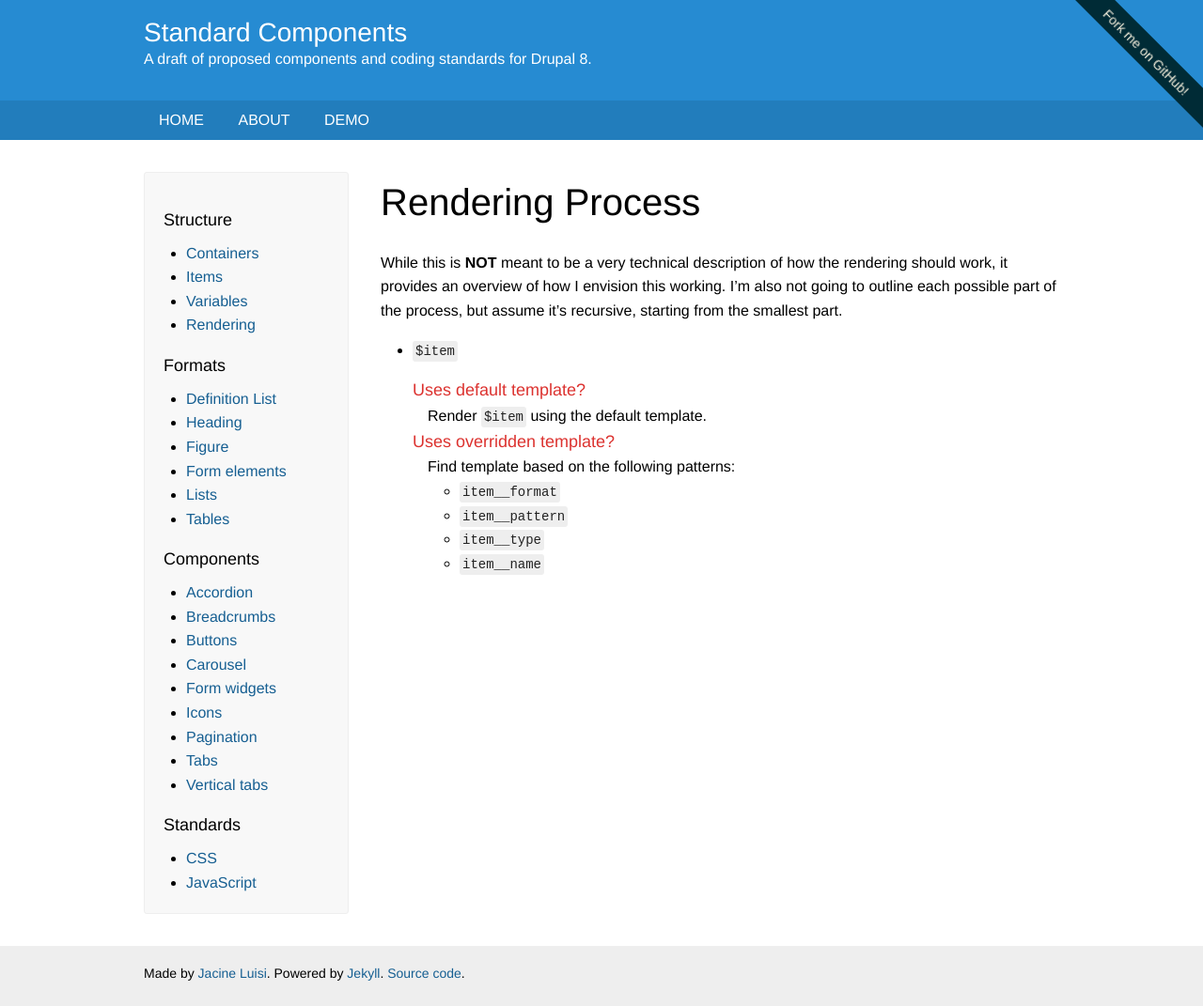
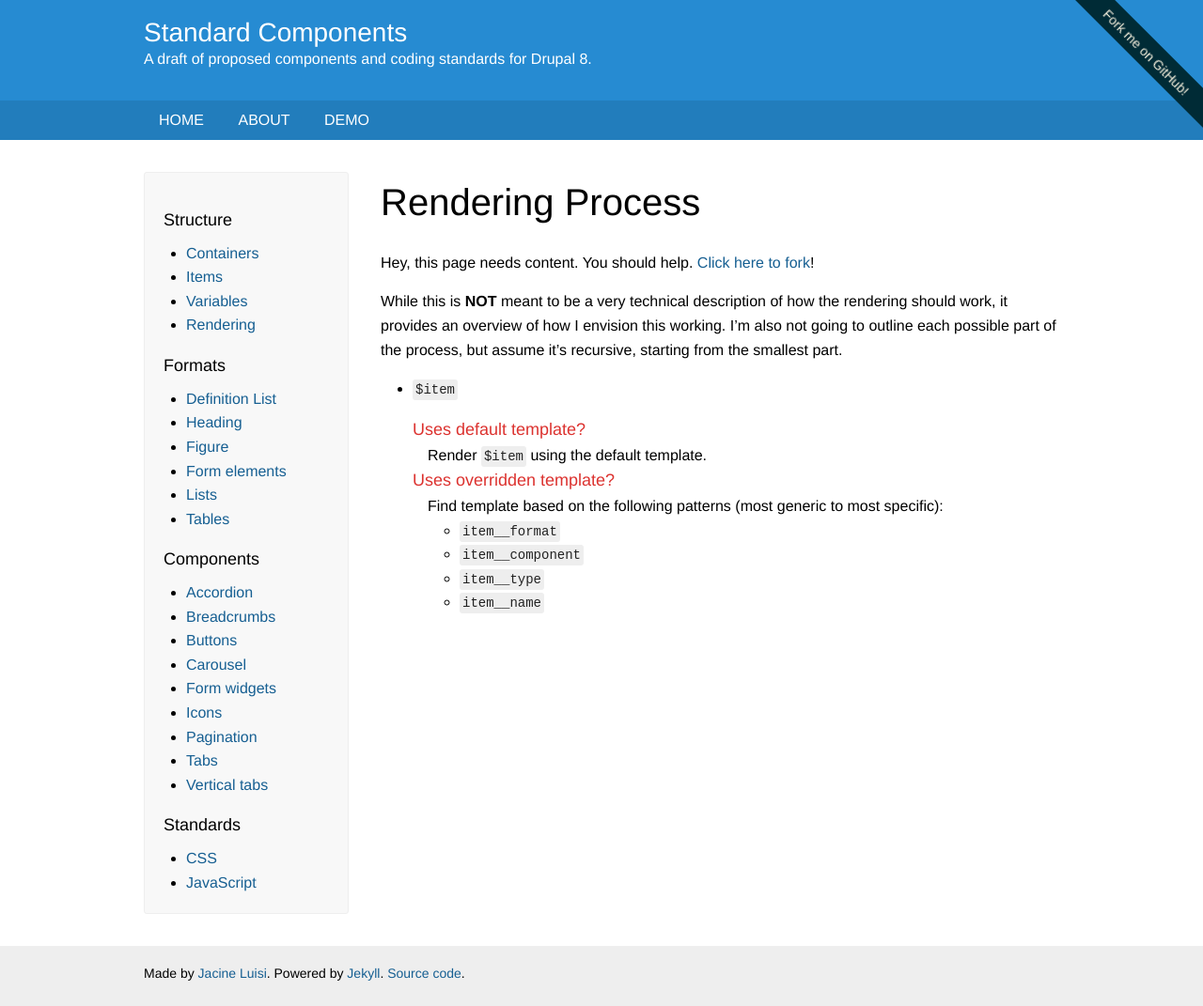
Before and after one commit to jacine/drupal, a Jekyll site: the page built from _posts/structure/2012-01-01-render.md, in a window 1280 px wide. Shown: the whole page at 94% size. Built offline with Jekyll 4.4.1, drawn with Linux system fonts in a browser that asks for light colours; nearby versions of some CDN libraries; Markdown is read by kramdown in place of the engine named in the settings.

Commit message:
Fix a few typos.

```diff
--- a/_includes/examples/item.html
+++ b/_includes/examples/item.html
@@ -17,7 +17,7 @@
   <summary>PHP source</summary>
 {% highlight php %}
 <?php foreach ($items as $item): ?>
-  <?php print render($items); ?>
+  <?php print render($item); ?>
 <?php endforeach; ?>
 {% endhighlight %}
 </details>
--- a/_posts/structure/2012-01-01-render.md
+++ b/_posts/structure/2012-01-01-render.md
@@ -3,6 +3,8 @@
 title: "Rendering Process"
 categories: [structure]
 ---
+
+{% include fork-me.html %}
 
 While this is **NOT** meant to be a very technical description of how the rendering should work, it provides an overview of how I envision this working.  I'm also not going to outline each possible part of the process, but assume it's recursive, starting from the smallest part.
 
@@ -13,10 +15,10 @@
       <dt class="question">Uses default template?</dt>
       <dd class="answer">Render <code>$item</code> using the default template.</dd>
       <dt class="question">Uses overridden template?</dt>
-      <dd class="answer">Find template based on the following patterns:
+      <dd class="answer">Find template based on the following patterns (most generic to most specific):
         <ul>
           <li><code>item__format</code></li>
-          <li><code>item__pattern</code></li>
+          <li><code>item__component</code></li>
           <li><code>item__type</code></li>
           <li><code>item__name</code></li>
         </ul>
--- a/sass/partials/_utilities.sass
+++ b/sass/partials/_utilities.sass
@@ -18,7 +18,7 @@
   width: 1px
 
 
-// Visually hidden, but available to screenreaders and keyboard navigation.
+// Visually hidden, but available to screen readers and keyboard navigation.
 //------------------------------------------------------------------------------
 // The .element-focusable class extends the .element-invisible class to allow
 // the element to be focusable when navigated to via the keyboard. This is
```
